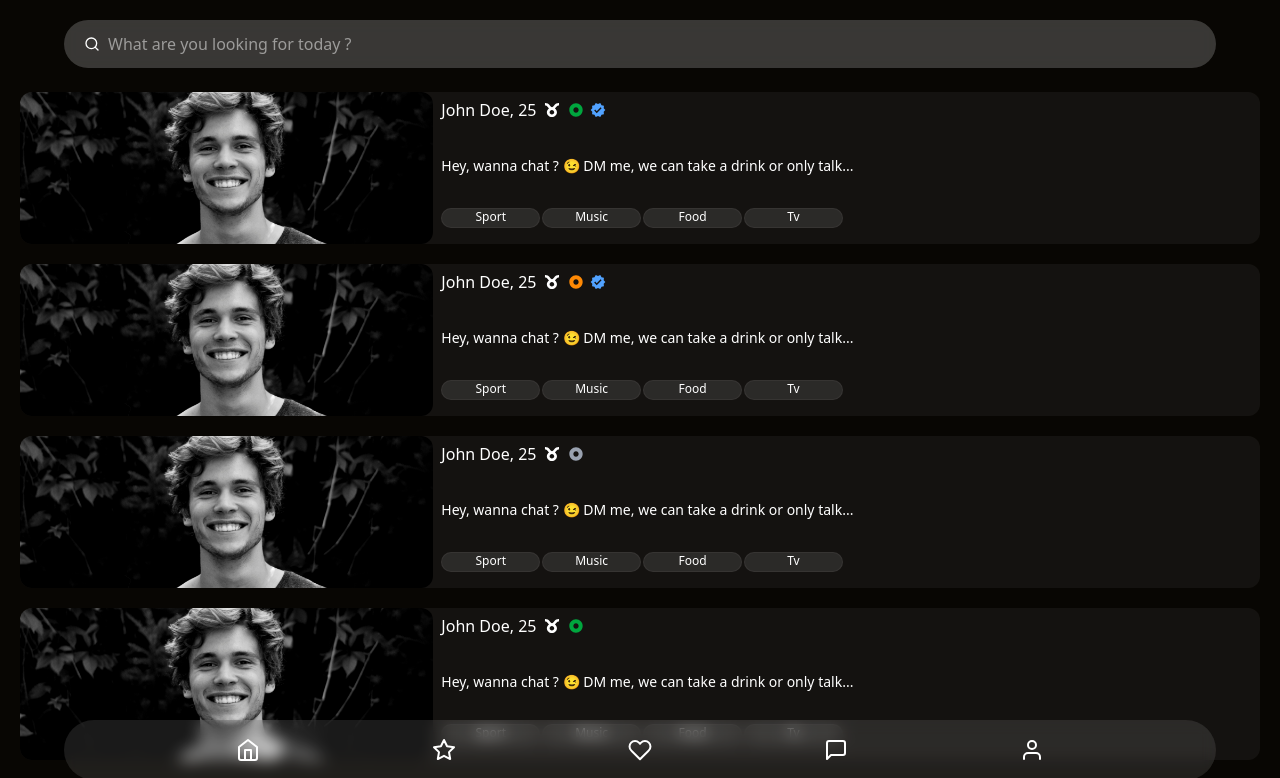
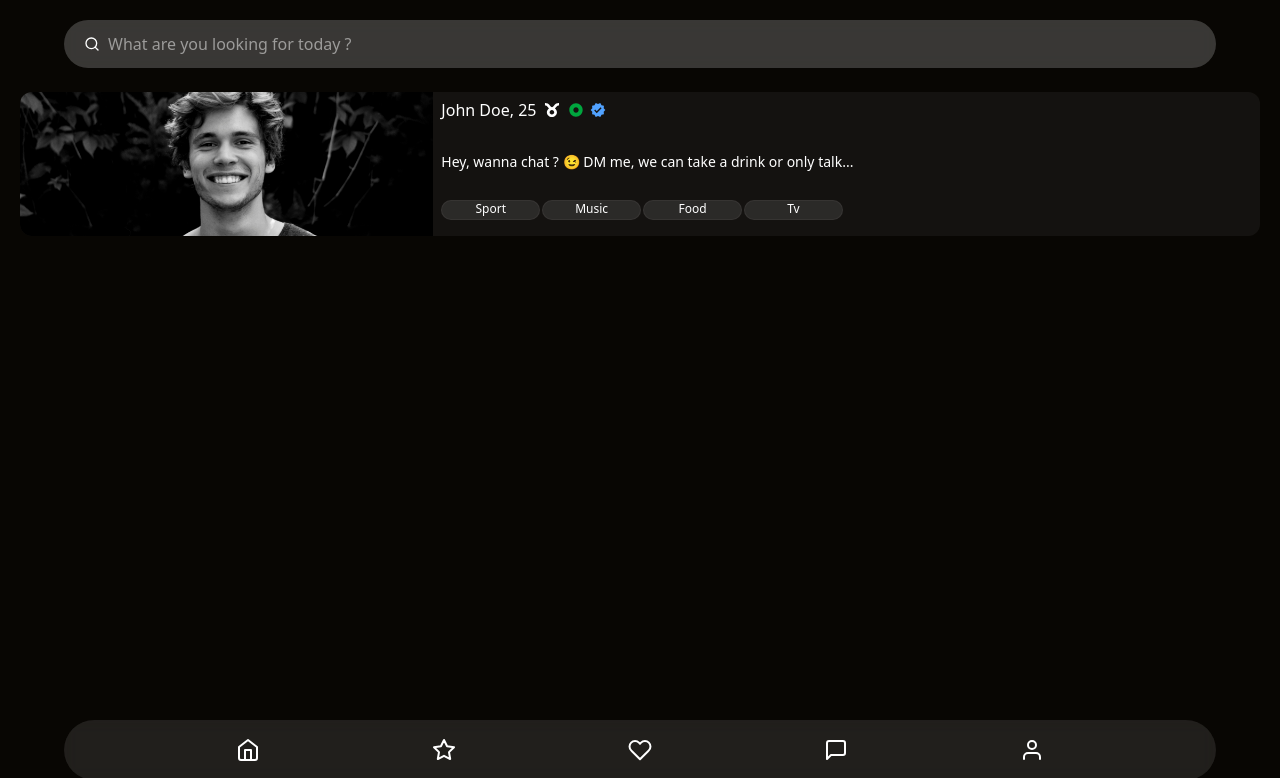
Before and after one commit to kevincalixte/wivy-ts, a Next.js app: page /welcome in a window 1280 px wide. Shown: the top 778 px of the page. Built offline with nearby package versions, Linux system fonts and the light colour scheme.

Commit message:
add: profile nav

```diff
--- a/app/profile/page.tsx
+++ /dev/null
@@ -1,42 +0,0 @@
-
-"use client"
-import React, { useEffect } from 'react'
-import Bottom from '@/components/Nav/Bottom';
-import { IoIosCloseCircle } from "react-icons/io";
-import { Top } from '@/components/Nav/Top';
-type profileProps = {
-	id: number;
-}
-function profile({ id }: profileProps) {
-
-	return (
-		<>
-<Bottom/>
-		</>
-		// 		<div className='fixed z-10 w-full h-full bg-black'>
-		// <p>PROFILE</p>
-		// 			<div>
-		// 				<img className='absolute w-full h-full object-cover' src="/public/img/user/user1.jpg" alt="" />
-		// 			</div>
-
-		// 			<div className='relative'>
-		// 				<div className='flex items-center justify-between p-5'>
-		// 					<h1 className='flex flex-col font-bold text-xl'>Theo, 25 <span className='text-xs'>1.8 miles away</span></h1>
-		// 					<IoIosCloseCircle onClick={onClose} className='text-3xl' />
-		// 				</div>
-		// 			</div>
-
-		// 			<div className='relative w-full h-[20%]'>
-		// 				<div>
-		// 					{/* Informations */}
-		// 				</div>
-		// 			</div>
-
-		// 			<Bottom />
-		// 		</div>
-
-
-	)
-}
-
-export default profile
--- a/app/welcome/page.tsx
+++ b/app/welcome/page.tsx
@@ -1,34 +1,20 @@
 "use client"
 import Bottom from '@/components/Nav/Bottom'
+import { Top } from '@/components/Nav/Top'
+import Profile from '@/components/Profile/Profile'
 import { Card } from '@/components/User/Card'
-import React, { useState, useEffect } from 'react'
-import { useRouter } from 'next/navigation'
+import { useState } from 'react'
 import { GiTaurus } from 'react-icons/gi'
-import { MdVerified } from 'react-icons/md'
-import { RiRadioButtonFill } from 'react-icons/ri'
-
 const welcome = () => {
-  const [showprofile, setShowProfile] = useState(false);
-  const router = useRouter();
-
-  useEffect(() => {
-    if (showprofile) {
-      router.push('/profile');
-    }
-  }, [showprofile, router]);
+  const [isProfile, setIsProfile] = useState(false);
 
   return (
     <>
-      <div className='mt-23 mx-5 '>
-        <Card key="1" onclick={() => setShowProfile(true)} name='John Doe, ' age={25} sign={<GiTaurus />} status="connected" verified={true} description='Hey, wanna chat ? 😉 DM me, we can take a drink or only talk !Hey, wanna chat ? 😉 DM me, we can take a drink or only talk !Hey, wanna chat ? 😉 DM me, we can take a drink or only talk !Hey, wanna chat ? 😉 DM me, we can take a drink or only talk !Hey, wanna chat ? 😉 DM me, we can take a drink or only talk !Hey, wanna chat ? 😉 DM me, we can take a drink or only talk !' img='/img/user/user1.jpg' tags={["Sport", "Music", "Food", "Tv", "Cat", "Sushi", "Work", "Holidays", "Netflix", "Disney", "Computer", "Coffee"]} />
-        <Card key="2" onclick={() => setShowProfile(true)} name='John Doe, ' age={25} sign={<GiTaurus />} status="recent" verified={true} description='Hey, wanna chat ? 😉 DM me, we can take a drink or only talk !Hey, wanna chat ? 😉 DM me, we can take a drink or only talk !Hey, wanna chat ? 😉 DM me, we can take a drink or only talk !Hey, wanna chat ? 😉 DM me, we can take a drink or only talk !Hey, wanna chat ? 😉 DM me, we can take a drink or only talk !Hey, wanna chat ? 😉 DM me, we can take a drink or only talk !' img='/img/user/user1.jpg' tags={["Sport", "Music", "Food", "Tv", "Cat", "Sushi", "Work", "Holidays", "Netflix", "Disney", "Computer", "Coffee"]} />
-        <Card key="3" onclick={() => setShowProfile(true)} name='John Doe, ' age={25} sign={<GiTaurus />} status="disconnected" verified={false} description='Hey, wanna chat ? 😉 DM me, we can take a drink or only talk !Hey, wanna chat ? 😉 DM me, we can take a drink or only talk !Hey, wanna chat ? 😉 DM me, we can take a drink or only talk !Hey, wanna chat ? 😉 DM me, we can take a drink or only talk !Hey, wanna chat ? 😉 DM me, we can take a drink or only talk !Hey, wanna chat ? 😉 DM me, we can take a drink or only talk !' img='/img/user/user1.jpg' tags={["Sport", "Music", "Food", "Tv", "Cat", "Sushi", "Work", "Holidays", "Netflix", "Disney", "Computer", "Coffee"]} />
-        <Card key="4" onclick={() => setShowProfile(true)} name='John Doe, ' age={25} sign={<GiTaurus />} status="connected" verified={false} description='Hey, wanna chat ? 😉 DM me, we can take a drink or only talk !Hey, wanna chat ? 😉 DM me, we can take a drink or only talk !Hey, wanna chat ? 😉 DM me, we can take a drink or only talk !Hey, wanna chat ? 😉 DM me, we can take a drink or only talk !Hey, wanna chat ? 😉 DM me, we can take a drink or only talk !Hey, wanna chat ? 😉 DM me, we can take a drink or only talk !' img='/img/user/user1.jpg' tags={["Sport", "Music", "Food", "Tv", "Cat", "Sushi", "Work", "Holidays", "Netflix", "Disney", "Computer", "Coffee"]} />
-        <Card key="5" onclick={() => setShowProfile(true)} name='John Doe, ' age={25} sign={<GiTaurus />} status="connected" verified={true} description='Hey, wanna chat ? 😉 DM me, we can take a drink or only talk !Hey, wanna chat ? 😉 DM me, we can take a drink or only talk !Hey, wanna chat ? 😉 DM me, we can take a drink or only talk !Hey, wanna chat ? 😉 DM me, we can take a drink or only talk !Hey, wanna chat ? 😉 DM me, we can take a drink or only talk !Hey, wanna chat ? 😉 DM me, we can take a drink or only talk !' img='/img/user/user1.jpg' tags={["Sport", "Music", "Food", "Tv", "Cat", "Sushi", "Work", "Holidays", "Netflix", "Disney", "Computer", "Coffee"]} />
-        <Card key="6" onclick={() => setShowProfile(true)} name='John Doe, ' age={25} sign={<GiTaurus />} status="recent" verified={false} description='Hey, wanna chat ? 😉 DM me, we can take a drink or only talk !Hey, wanna chat ? 😉 DM me, we can take a drink or only talk !Hey, wanna chat ? 😉 DM me, we can take a drink or only talk !Hey, wanna chat ? 😉 DM me, we can take a drink or only talk !Hey, wanna chat ? 😉 DM me, we can take a drink or only talk !Hey, wanna chat ? 😉 DM me, we can take a drink or only talk !' img='/img/user/user1.jpg' tags={["Sport", "Music", "Food", "Tv", "Cat", "Sushi", "Work", "Holidays", "Netflix", "Disney", "Computer", "Coffee"]} />
-        <Card key="7" onclick={() => setShowProfile(true)} name='John Doe, ' age={25} sign={<GiTaurus />} status="recent" verified={true} description='Hey, wanna chat ? 😉 DM me, we can take a drink or only talk !Hey, wanna chat ? 😉 DM me, we can take a drink or only talk !Hey, wanna chat ? 😉 DM me, we can take a drink or only talk !Hey, wanna chat ? 😉 DM me, we can take a drink or only talk !Hey, wanna chat ? 😉 DM me, we can take a drink or only talk !Hey, wanna chat ? 😉 DM me, we can take a drink or only talk !' img='/img/user/user1.jpg' tags={["Sport", "Music", "Food", "Tv", "Cat", "Sushi", "Work", "Holidays", "Netflix", "Disney", "Computer", "Coffee"]} />
+      {isProfile && <Profile id={1} />}
+      <div className='mx-5 my-23'>
+        <Card key="1" onclick={() => setIsProfile(true)} name='John Doe, ' age={25} sign={<GiTaurus />} status="connected" verified={true} description='Hey, wanna chat ? 😉 DM me, we can take a drink or only talk !Hey, wanna chat ? 😉 DM me, we can take a drink or only talk !Hey, wanna chat ? 😉 DM me, we can take a drink or only talk !Hey, wanna chat ? 😉 DM me, we can take a drink or only talk !Hey, wanna chat ? 😉 DM me, we can take a drink or only talk !Hey, wanna chat ? 😉 DM me, we can take a drink or only talk !' img='/img/user/user1.jpg' tags={["Sport", "Music", "Food", "Tv", "Cat", "Sushi", "Work", "Holidays", "Netflix", "Disney", "Computer", "Coffee"]} />
       </div>
-      <Bottom />
+      <Bottom isProfile={isProfile} />
     </>
   )
 }
--- a/components/Nav/Top.tsx
+++ b/components/Nav/Top.tsx
@@ -4,45 +4,41 @@ import { usePathname } from "next/navigation";
 import { FiSearch } from "react-icons/fi";
 
 type TopProps = {
-  logo: string;
+  logo?: string;
 }
+
 export const Top = ({ logo }: TopProps) => {
   const pathname = usePathname();
   const isHome = pathname === '/';
   const isWelcome = pathname === '/welcome';
-  const isFavorite = pathname === '/favorite';
-  const isLike = pathname === '/like';
-  const isMessage = pathname === '/message';
 
   return (
     <div className="flex justify-center">
 
       <nav className={`
-         ${isHome ? 'absolute w-full h-15 bg-linear-to-b from-black/85' : ''}
-         ${isWelcome ? 'mt-5 py-3 fixed flex pl-5 items-center w-[90%] h-12 rounded-full backdrop-blur bg-white/20 text-white' : ''}
-         ${isMessage ? '' : ''}
+        ${isHome ? 'absolute w-full h-15 bg-linear-to-b from-black/85' : ''}
+        ${isWelcome ? 'mt-5 py-3 fixed flex pl-5 items-center w-[90%] h-12 rounded-full backdrop-blur bg-white/20 text-white' : ''}
+      `}>
 
-        `}>
-
-        {/* Page Home */}
+        {/* Home */}
         {isHome && (
-          <Link href={'/'}>
-            <img className='w-10 m-3' src={logo} alt="" />
+          <Link href="/">
+            <img className="w-10 m-3" src={logo} alt="logo" />
           </Link>
         )}
 
-        {/* Page Welcome */}
+        {/* Welcome */}
         {isWelcome && (
-          <span className='flex items-center gap-2'>
+          <span className="flex items-center gap-2">
             <FiSearch />
-            <input className="focus:outline-0 w-[70vw] h-10" type="text" placeholder="What are you looking for today ?" />
+            <input
+              className="focus:outline-0 w-[70vw] h-10"
+              type="text"
+              placeholder="What are you looking for today ?"
+            />
           </span>
-
         )}
-
-
       </nav>
-
-    </div >
-  )
-}
+    </div>
+  );
+};
--- /dev/null
+++ b/components/Profile/Profile.tsx
@@ -0,0 +1,25 @@
+
+import { FaXmark } from 'react-icons/fa6';
+
+type ProfileProps = {
+	id: number;
+}
+const Profile = ({ id }: ProfileProps) => {
+	const name = "name"
+	const age = 28
+	const status = "status"
+	const verified = "verified"
+	return (
+		<>
+			<div className="absolute min-h-screen w-full bg-cover bg-center" style={{ backgroundImage: "url('/img/user/user1.jpg')" }}>
+				<div className='flex items-center justify-between mx-3 mt-3'> <span>{name}, {age}, {status} {verified}</span>
+
+					<FaXmark className='text-2xl' />
+
+				</div>
+			</div>
+		</>
+	)
+}
+
+export default Profile
--- a/components/User/Card.tsx
+++ b/components/User/Card.tsx
@@ -1,5 +1,5 @@
-import React, { MouseEventHandler } from 'react'
-import { GiTaurus } from 'react-icons/gi'
+"use client"
+import React from 'react'
 import Tag from './Tag'
 import { MdVerified } from 'react-icons/md';
 import { RiRadioButtonFill } from 'react-icons/ri';
@@ -13,15 +13,15 @@ type CardProps = {
     tags: string[];
     status: string;
     verified: boolean;
-    onclick: MouseEventHandler;
+    onclick: React.MouseEventHandler;
 }
 
 export const Card = ({ name, age, sign, img, tags, description, status, verified, onclick }: CardProps) => {
 
     return (
 
-        <article className='flex h-38 mb-5 bg-white/5 rounded-xl' onClick={onclick}>
-            <img className='w-1/3 rounded-xl object-cover' src={img} alt="" />
+        <article className='flex h-36 mb-5 bg-white/5 rounded-xl' onClick={onclick} >
+            <img className='w-1/3 rounded-l-xl object-cover' src={img} alt="" />
             <div className='py-1 px-2 flex flex-col justify-between'>
                 <div className='h-1/5 flex items-center gap-2'>{name}{age}{sign} <span className='flex justify-end space-x-1.5 '>
                     {status === 'connected' && <RiRadioButtonFill className='text-green-600' />}
```
Also changed, not shown: components/Nav/Bottom.tsx (+7 -18 lines).
